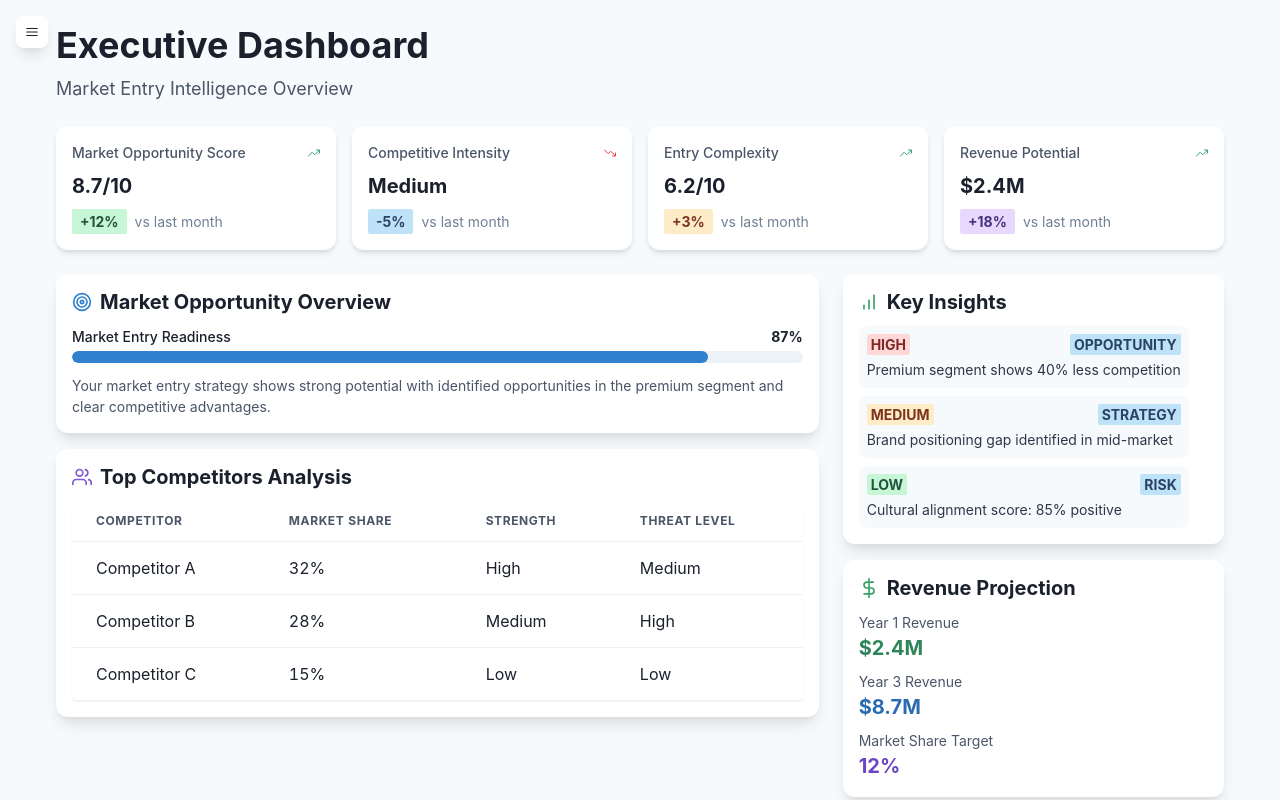
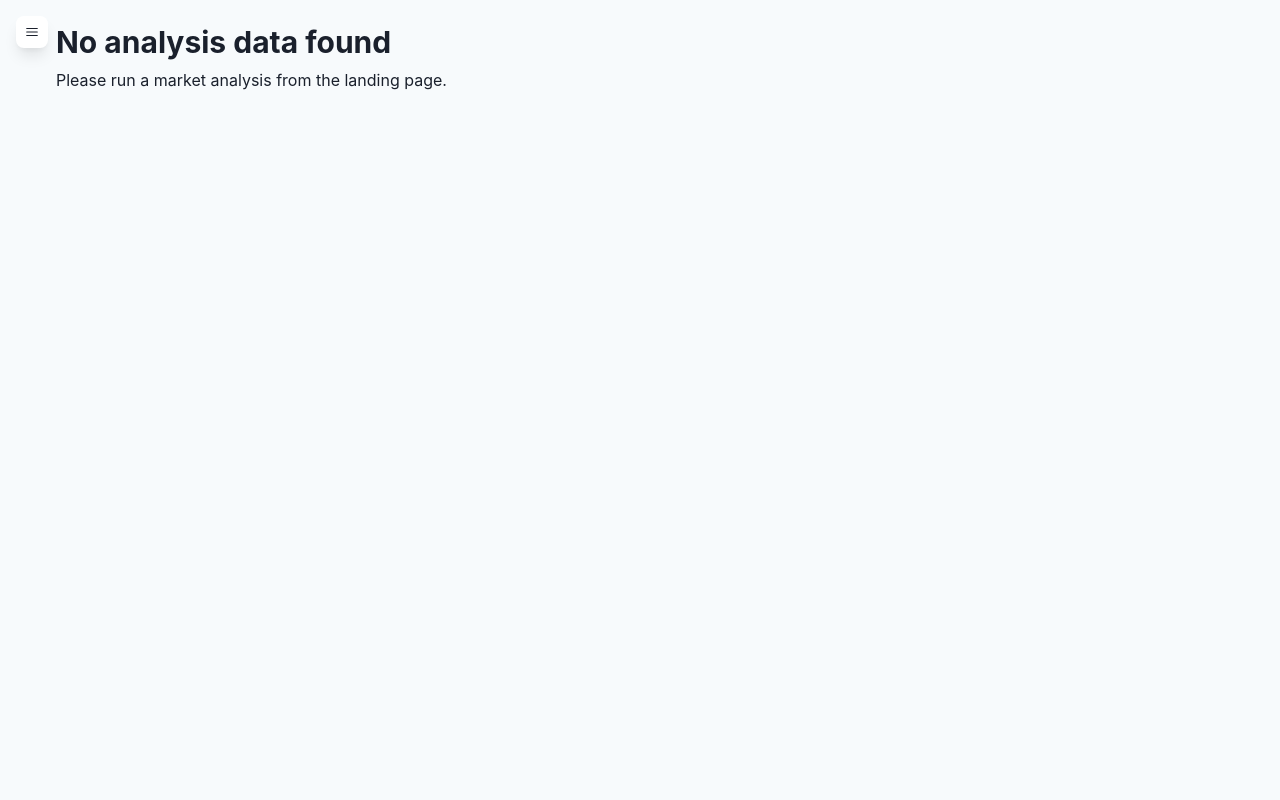
Before and after one commit to taenam1214/market-entry-intel-platform, a React (Vite) app in the folder frontend/: page /dashboard in a window 1280 px wide. Built offline with nearby package versions, Linux system fonts and the light colour scheme.

Commit message:
updated backend readme

```diff
--- a/frontend/src/features/dashboard/ExecutiveDashboardPage.tsx
+++ b/frontend/src/features/dashboard/ExecutiveDashboardPage.tsx
@@ -1,39 +1,108 @@
-import { Box, Container, Grid, GridItem, Card, CardBody, Heading, Text, VStack, HStack, Stat, StatLabel, StatNumber, StatHelpText, Badge, Progress, Icon, Flex, SimpleGrid } from '@chakra-ui/react';
+import { Box, Container, Grid, GridItem, Card, CardBody, Heading, Text, VStack, HStack, Stat, StatLabel, StatNumber, StatHelpText, Badge, Progress, Icon, Flex, SimpleGrid, Button, Spinner, Collapse, Table, Thead, Tbody, Tr, Th, Td } from '@chakra-ui/react';
 import { FiTrendingUp, FiTrendingDown, FiTarget, FiDollarSign, FiUsers, FiBarChart } from 'react-icons/fi';
 import SectionHeader from '../../components/SectionHeader';
 import DataTable from '../../components/DataTable';
+import { useEffect, useState } from 'react';
 
 const ExecutiveDashboardPage = () => {
-  const marketMetrics = [
-    { label: 'Market Opportunity Score', value: '8.7/10', change: '+12%', trend: 'up', color: 'green' },
-    { label: 'Competitive Intensity', value: 'Medium', change: '-5%', trend: 'down', color: 'blue' },
-    { label: 'Entry Complexity', value: '6.2/10', change: '+3%', trend: 'up', color: 'orange' },
-    { label: 'Revenue Potential', value: '$2.4M', change: '+18%', trend: 'up', color: 'purple' },
+  const [dashboard, setDashboard] = useState<any>(null);
+  const [competitorSummary, setCompetitorSummary] = useState<string>('');
+  const [loadingCompetitorSummary, setLoadingCompetitorSummary] = useState(false);
+  const [showFullReport, setShowFullReport] = useState(false);
+  const [competitorError, setCompetitorError] = useState<string | null>(null);
+  const [expandedMetric, setExpandedMetric] = useState<number | null>(null);
+
+  useEffect(() => {
+    const data = localStorage.getItem('dashboardData');
+    if (data) {
+      setDashboard(JSON.parse(data));
+    }
+    const competitor = localStorage.getItem('competitorSummary');
+    if (competitor) {
+      setCompetitorSummary(competitor);
+    }
+  }, []);
+
+  const fetchCompetitorSummary = async (companyInfo: any) => {
+    setLoadingCompetitorSummary(true);
+    setCompetitorError(null);
+    try {
+      const res = await fetch('http://localhost:8000/api/v1/competitor-analysis/', {
+        method: 'POST',
+        headers: { 'Content-Type': 'application/json' },
+        body: JSON.stringify(companyInfo),
+      });
+      const data = await res.json();
+      if (data.competitor_analysis) {
+        setCompetitorSummary(data.competitor_analysis);
+      } else {
+        setCompetitorSummary('No competitor summary available.');
+      }
+    } catch (e) {
+      setCompetitorError('Failed to fetch competitor analysis.');
+    }
+    setLoadingCompetitorSummary(false);
+  };
+
+  if (!dashboard) {
+    return (
+      <Box p={6} bg="gray.50" minH="100vh" w="100%">
+        <Container maxW="100%" px={8}>
+          <Heading size="lg">No analysis data found</Heading>
+          <Text mt={2}>Please run a market analysis from the landing page.</Text>
+        </Container>
+      </Box>
+    );
+  }
+
+  // Extract data from API response
+  const metrics = [
+    {
+      label: 'Market Opportunity Score',
+      value: `${dashboard.dashboard.market_opportunity_score}/10`,
+      change: dashboard.dashboard.market_opportunity_change,
+      trend: dashboard.dashboard.market_opportunity_change.startsWith('+') ? 'up' : 'down',
+      color: 'green',
+      icon: FiTrendingUp,
+      explanation: dashboard.detailed_scores?.market_opportunity_rationale,
+    },
+    {
+      label: 'Competitive Intensity',
+      value: dashboard.dashboard.competitive_intensity,
+      change: dashboard.dashboard.competitive_intensity_change,
+      trend: dashboard.dashboard.competitive_intensity_change.startsWith('+') ? 'up' : 'down',
+      color: 'blue',
+      icon: FiBarChart,
+      explanation: dashboard.detailed_scores?.competitive_intensity_rationale,
+    },
+    {
+      label: 'Entry Complexity',
+      value: `${dashboard.dashboard.entry_complexity_score}/10`,
+      change: dashboard.dashboard.entry_complexity_change,
+      trend: dashboard.dashboard.entry_complexity_change.startsWith('+') ? 'up' : 'down',
+      color: 'orange',
+      icon: FiTarget,
+      explanation: dashboard.detailed_scores?.entry_complexity_rationale,
+    },
+    {
+      label: 'Revenue Potential',
+      value: dashboard.dashboard.revenue_potential,
+      change: dashboard.dashboard.revenue_potential_change,
+      trend: dashboard.dashboard.revenue_potential_change.startsWith('+') ? 'up' : 'down',
+      color: 'purple',
+      icon: FiDollarSign,
+      explanation: dashboard.detailed_scores?.revenue_rationale,
+    },
   ];
-
-  const recentInsights = [
-    { insight: 'Premium segment shows 40% less competition', priority: 'high', category: 'Opportunity' },
-    { insight: 'Brand positioning gap identified in mid-market', priority: 'medium', category: 'Strategy' },
-    { insight: 'Cultural alignment score: 85% positive', priority: 'low', category: 'Risk' },
-  ];
-
-  const topCompetitors = [
-    { name: 'Competitor A', marketShare: '32%', strength: 'High', threat: 'Medium' },
-    { name: 'Competitor B', marketShare: '28%', strength: 'Medium', threat: 'High' },
-    { name: 'Competitor C', marketShare: '15%', strength: 'Low', threat: 'Low' },
-  ];
-
-  const columns = [
-    { header: 'Competitor', accessor: 'name' },
-    { header: 'Market Share', accessor: 'marketShare' },
-    { header: 'Strength', accessor: 'strength' },
-    { header: 'Threat Level', accessor: 'threat' },
-  ];
+  const insights = dashboard.key_insights || [];
+  const recommended = dashboard.recommended_actions || {};
+  const researchReport = dashboard.research_report || '';
+  const revenue = dashboard.revenue_projections || {};
 
   return (
     <Box p={6} bg="gray.50" minH="100vh" w="100%">
       <Container maxW="100%" px={8}>
-        <VStack spacing={6} align="stretch">
+        <VStack spacing={8} align="stretch">
           {/* Header */}
           <Box>
             <Heading size="xl" mb={2} color="gray.800">
@@ -44,165 +113,129 @@ const ExecutiveDashboardPage = () => {
             </Text>
           </Box>
 
-          {/* Key Metrics */}
-          <SimpleGrid columns={{ base: 1, md: 2, lg: 4 }} spacing={4}>
-            {marketMetrics.map((metric, index) => (
-              <Card key={index} shadow="md" borderRadius="xl">
-                <CardBody p={4}>
-                  <VStack align="start" spacing={2}>
-                    <HStack justify="space-between" w="full">
-                      <Text fontSize="sm" color="gray.600" fontWeight="medium">
+          {/* Metrics Cards */}
+          <SimpleGrid columns={{ base: 1, md: 2, lg: 4 }} spacing={6}>
+            {metrics.map((metric, idx) => (
+              <Card key={idx} shadow="xl" borderRadius="2xl" bg={`${metric.color}.50`} _hover={{ boxShadow: '2xl', transform: 'scale(1.03)' }} transition="all 0.2s" cursor="pointer" onClick={() => setExpandedMetric(expandedMetric === idx ? null : idx)}>
+                <CardBody p={6}>
+                  <VStack align="start" spacing={3}>
+                    <HStack w="full" justify="space-between">
+                      <Text fontSize="md" color={`${metric.color}.700`} fontWeight="bold">
                         {metric.label}
                       </Text>
-                      <Icon
-                        as={metric.trend === 'up' ? FiTrendingUp : FiTrendingDown}
-                        color={metric.trend === 'up' ? 'green.500' : 'red.500'}
-                        boxSize={3}
-                      />
+                      <Icon as={metric.icon} color={`${metric.color}.500`} boxSize={6} />
                     </HStack>
                     <Stat>
-                      <StatNumber fontSize="xl" fontWeight="bold" color="gray.800">
+                      <StatNumber fontSize="2xl" fontWeight="extrabold" color={`${metric.color}.900`}>
                         {metric.value}
                       </StatNumber>
                     </Stat>
                     <HStack>
-                      <Badge colorScheme={metric.color} variant="subtle" px={2} py={0.5} fontSize="sm">
+                      <Badge colorScheme={metric.color} variant="solid" px={3} py={1} fontSize="md">
                         {metric.change}
                       </Badge>
                       <Text fontSize="sm" color="gray.500">
                         vs last month
                       </Text>
                     </HStack>
+                    <Collapse in={expandedMetric === idx} animateOpacity>
+                      <Box mt={2} p={2} bg="gray.100" borderRadius="md">
+                        <Text fontSize="sm" color="gray.700">{metric.explanation}</Text>
+                      </Box>
+                    </Collapse>
                   </VStack>
                 </CardBody>
               </Card>
             ))}
           </SimpleGrid>
 
-          {/* Main Content Grid */}
-          <Grid templateColumns={{ base: '1fr', lg: '2fr 1fr' }} gap={6}>
-            {/* Left Column */}
-            <VStack spacing={4} align="stretch">
-              {/* Market Opportunity Overview */}
+          {/* Key Insights Section */}
           <Card shadow="lg" borderRadius="xl">
-                <CardBody p={4}>
-                  <VStack align="start" spacing={3}>
-                    <HStack>
-                      <Icon as={FiTarget} color="blue.500" boxSize={5} />
-                      <Heading size="md">Market Opportunity Overview</Heading>
-                    </HStack>
-                    <Box w="full">
-                      <HStack justify="space-between" mb={1}>
-                        <Text fontSize="sm" fontWeight="medium">Market Entry Readiness</Text>
-                        <Text fontSize="sm" fontWeight="bold">87%</Text>
-                      </HStack>
-                      <Progress value={87} colorScheme="blue" size="md" borderRadius="full" />
+            <CardBody p={6}>
+              <Heading size="md" mb={4} color="blue.700">Key Insights</Heading>
+              <VStack align="start" spacing={4}>
+                {insights.length === 0 ? <Text>No insights available.</Text> : insights.map((insight: any, i: number) => (
+                  <Box key={i} p={3} bg="gray.50" borderRadius="md" w="full" boxShadow="sm">
+                    <Text fontWeight="bold" color="blue.700">{insight.title}</Text>
+                    <Text color="gray.700">{insight.description}</Text>
                   </Box>
-                    <Text fontSize="sm" color="gray.600">
-                      Your market entry strategy shows strong potential with identified opportunities
-                      in the premium segment and clear competitive advantages.
-                    </Text>
+                ))}
               </VStack>
             </CardBody>
           </Card>
 
-              {/* Top Competitors */}
+          {/* Competitor Analysis Section */}
           <Card shadow="lg" borderRadius="xl">
-                <CardBody p={4}>
-                  <VStack align="start" spacing={3}>
-                    <HStack>
-                      <Icon as={FiUsers} color="purple.500" boxSize={5} />
-                      <Heading size="md">Top Competitors Analysis</Heading>
-                    </HStack>
-                    <DataTable columns={columns} data={topCompetitors} />
-                  </VStack>
+            <CardBody p={6}>
+              <Heading size="md" mb={4} color="purple.700">Competitor Analysis</Heading>
+              {loadingCompetitorSummary ? (
+                <VStack py={8}><Spinner size="xl" /></VStack>
+              ) : competitorError ? (
+                <Text color="red.500">{competitorError}</Text>
+              ) : (
+                <Box whiteSpace="pre-wrap" color="gray.800" fontFamily="mono" fontSize="sm" p={2} bg="gray.50" borderRadius="md">
+                  {competitorSummary}
+                </Box>
+              )}
             </CardBody>
           </Card>
-            </VStack>
 
-            {/* Right Column */}
-            <VStack spacing={4} align="stretch">
-              {/* Key Insights */}
+          {/* Full Competitor Analysis Report Section */}
+          {researchReport && (
             <Card shadow="lg" borderRadius="xl">
-                <CardBody p={4}>
-                  <VStack align="start" spacing={3}>
-                    <HStack>
-                      <Icon as={FiBarChart} color="green.500" boxSize={5} />
-                      <Heading size="md">Key Insights</Heading>
-                    </HStack>
+              <CardBody p={6}>
+                <Heading size="md" mb={4} color="purple.700">Full Competitor Analysis Report</Heading>
+                <Button mb={4} colorScheme="purple" variant="outline" onClick={() => setShowFullReport(v => !v)}>
+                  {showFullReport ? 'Hide Full Report' : 'Show Full Report'}
+                </Button>
+                {showFullReport && (
+                  <Box mt={2} whiteSpace="pre-wrap" color="gray.800" fontFamily="mono" fontSize="sm" p={2} bg="gray.100" borderRadius="md">
+                    {researchReport}
+                  </Box>
+                )}
+              </CardBody>
+            </Card>
+          )}
+
+          {/* Revenue Projection Section */}
+          <Card shadow="lg" borderRadius="xl">
+            <CardBody p={6}>
+              <Heading size="md" mb={4} color="green.700">Revenue Projection</Heading>
               <VStack align="start" spacing={2}>
-                      {recentInsights.map((insight, index) => (
-                        <Box key={index} p={2} bg="gray.50" borderRadius="lg" w="full">
-                          <HStack justify="space-between" mb={1}>
-                            <Badge
-                              colorScheme={insight.priority === 'high' ? 'red' : insight.priority === 'medium' ? 'orange' : 'green'}
-                              size="sm"
-                              fontSize="sm"
-                            >
-                              {insight.priority}
-                            </Badge>
-                            <Badge colorScheme="blue" size="sm" fontSize="sm">
-                              {insight.category}
-                            </Badge>
-                          </HStack>
-                          <Text fontSize="sm" color="gray.700">
-                            {insight.insight}
-                          </Text>
+                <Box>
+                  <Text fontSize="sm" color="gray.600">Year 1 Revenue</Text>
+                  <Text fontSize="xl" fontWeight="bold" color="green.600">{revenue.year_1}</Text>
                 </Box>
-                      ))}
-                    </VStack>
+                <Box>
+                  <Text fontSize="sm" color="gray.600">Year 3 Revenue</Text>
+                  <Text fontSize="xl" fontWeight="bold" color="blue.600">{revenue.year_3}</Text>
+                </Box>
+                <Box>
+                  <Text fontSize="sm" color="gray.600">Market Share Target (Y1/Y3)</Text>
+                  <Text fontSize="xl" fontWeight="bold" color="purple.600">{revenue.market_share_y1} / {revenue.market_share_y3}</Text>
+                </Box>
               </VStack>
             </CardBody>
           </Card>
 
-              {/* Revenue Projection */}
+          {/* Recommended Actions Section */}
           <Card shadow="lg" borderRadius="xl">
-                <CardBody p={4}>
-                  <VStack align="start" spacing={3}>
-                    <HStack>
-                      <Icon as={FiDollarSign} color="green.500" boxSize={5} />
-                      <Heading size="md">Revenue Projection</Heading>
-                    </HStack>
-                    <VStack align="start" spacing={2}>
-                      <Box>
-                        <Text fontSize="sm" color="gray.600">Year 1 Revenue</Text>
-                        <Text fontSize="xl" fontWeight="bold" color="green.600">$2.4M</Text>
+            <CardBody p={6}>
+              <Heading size="md" mb={4} color="orange.700">Recommended Actions</Heading>
+              <SimpleGrid columns={{ base: 1, md: 3 }} spacing={4} w="full">
+                <Box p={4} bg="blue.50" borderRadius="lg" border="1px solid" borderColor="blue.200">
+                  <Text fontWeight="bold" color="blue.800" mb={1} fontSize="md">Immediate</Text>
+                  <Text fontSize="sm" color="blue.700">{recommended.immediate}</Text>
                 </Box>
-                      <Box>
-                        <Text fontSize="sm" color="gray.600">Year 3 Revenue</Text>
-                        <Text fontSize="xl" fontWeight="bold" color="blue.600">$8.7M</Text>
+                <Box p={4} bg="orange.50" borderRadius="lg" border="1px solid" borderColor="orange.200">
+                  <Text fontWeight="bold" color="orange.800" mb={1} fontSize="md">Short-term</Text>
+                  <Text fontSize="sm" color="orange.700">{recommended.short_term}</Text>
                 </Box>
-                      <Box>
-                        <Text fontSize="sm" color="gray.600">Market Share Target</Text>
-                        <Text fontSize="xl" fontWeight="bold" color="purple.600">12%</Text>
-                      </Box>
-                    </VStack>
-                  </VStack>
-                </CardBody>
-              </Card>
-            </VStack>
-          </Grid>
-
-          {/* Action Items */}
-          <Card shadow="lg" borderRadius="xl">
-            <CardBody p={4}>
-              <VStack align="start" spacing={3}>
-                <Heading size="md">Recommended Actions</Heading>
-                <SimpleGrid columns={{ base: 1, md: 3 }} spacing={3} w="full">
-                  <Box p={3} bg="blue.50" borderRadius="lg" border="1px solid" borderColor="blue.200">
-                    <Text fontWeight="bold" color="blue.800" mb={1} fontSize="md">Immediate (Next 30 days)</Text>
-                    <Text fontSize="sm" color="blue.700">Finalize premium segment positioning strategy</Text>
-                  </Box>
-                  <Box p={3} bg="orange.50" borderRadius="lg" border="1px solid" borderColor="orange.200">
-                    <Text fontWeight="bold" color="orange.800" mb={1} fontSize="md">Short-term (3 months)</Text>
-                    <Text fontSize="sm" color="orange.700">Launch pilot program in target market</Text>
-                  </Box>
-                  <Box p={3} bg="green.50" borderRadius="lg" border="1px solid" borderColor="green.200">
-                    <Text fontWeight="bold" color="green.800" mb={1} fontSize="md">Long-term (6-12 months)</Text>
-                    <Text fontSize="sm" color="green.700">Scale operations and capture 12% market share</Text>
+                <Box p={4} bg="green.50" borderRadius="lg" border="1px solid" borderColor="green.200">
+                  <Text fontWeight="bold" color="green.800" mb={1} fontSize="md">Long-term</Text>
+                  <Text fontSize="sm" color="green.700">{recommended.long_term}</Text>
                 </Box>
               </SimpleGrid>
-              </VStack>
             </CardBody>
           </Card>
         </VStack>
```
Also changed, not shown: frontend/src/features/landing/LandingPage.tsx (+95 -3 lines), 2 other files (tests, documents, lock files or other folders). Lines whose indentation alone changed are shown as unchanged.
